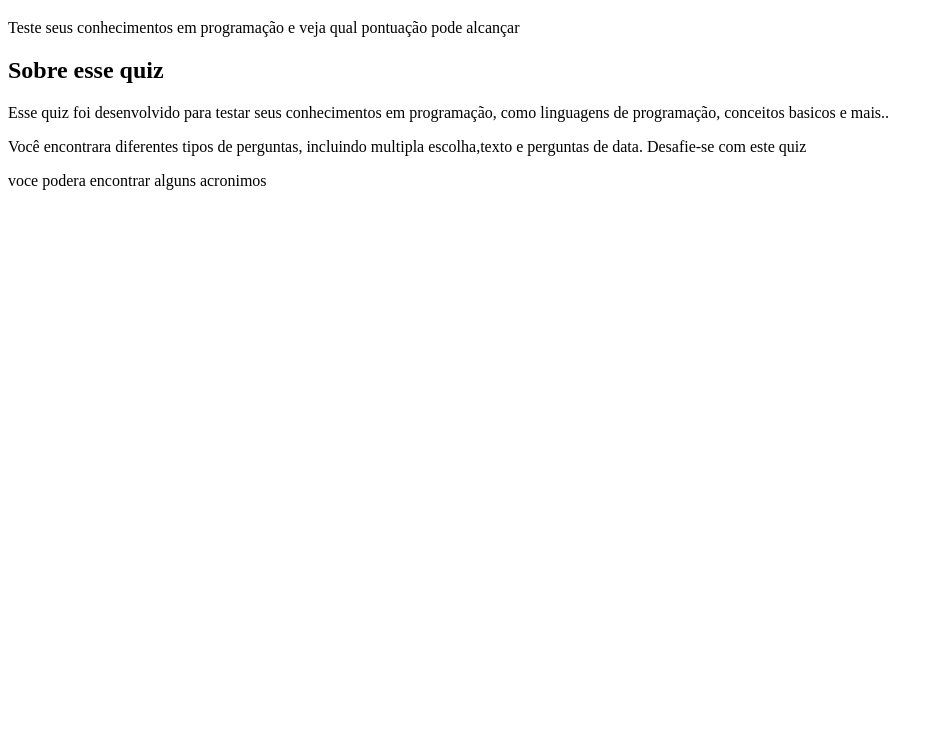
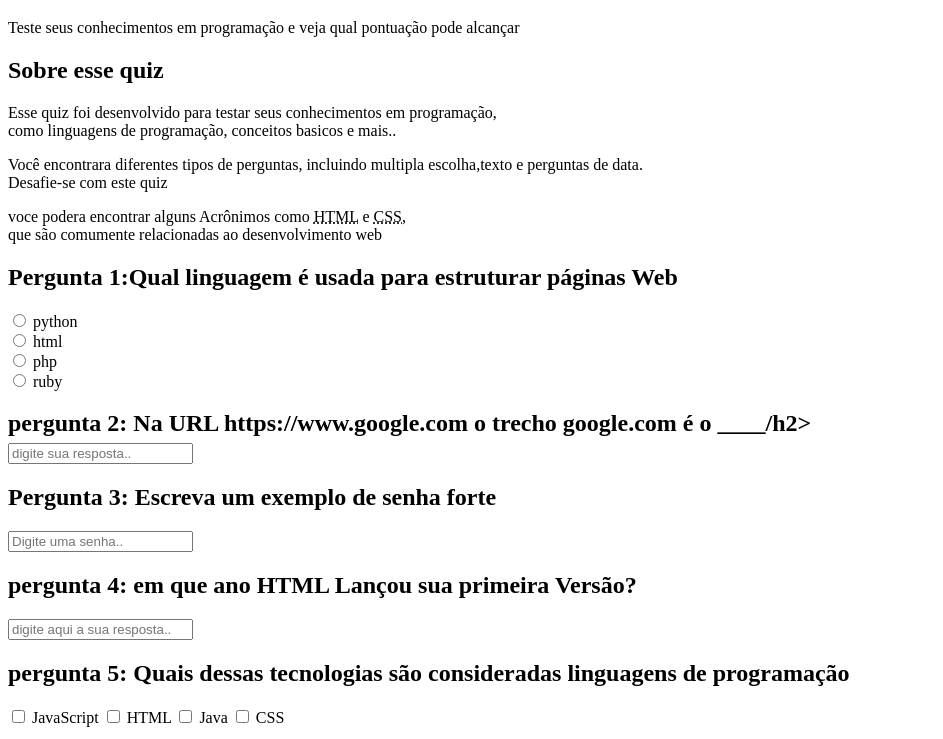
Before and after one commit to kaua-debug/proj-html, a plain HTML site: page index.html in a window 1280 px wide. Shown: the part 61-800 px from the top of the page, without its empty margins (0-943 px from the left). Drawn offline with Linux system fonts and the light colour scheme.

Commit message:
por hj so

```diff
--- a/index.html
+++ b/index.html
@@ -12,17 +12,169 @@
         e veja qual pontuação pode alcançar</p>
  </header>
  <main>
+
+
     <section>
         <h2>Sobre esse quiz</h2>
         <p>Esse quiz foi desenvolvido para testar seus
-            conhecimentos em programação, como
+            conhecimentos em programação,<br> como
             linguagens de programação, conceitos basicos e mais..</p>
             <p>Você encontrara diferentes tipos de perguntas,
-                incluindo multipla escolha,texto e perguntas de data.
+                incluindo multipla escolha,texto e perguntas de data. <br>
                 Desafie-se com este quiz
             </p>
-            <p>voce podera encontrar alguns acronimos</p>
+            <p>voce podera encontrar alguns Acrônimos como
+                <abbr title="HyperText Markup Lenguage">HTML</abbr> e
+                <abbr title="Cascading Style Sheets">CSS</abbr>, <br>
+                que são comumente relacionadas ao desenvolvimento web</p>
     </section>
- </main>
-</body>
+
+    <section>
+        <h2>Pergunta 1:Qual linguagem é usada para
+            estruturar páginas Web</h2>
+            <form>
+                <input
+                type="radio"
+                value="Python"
+                id="p1a"
+                name="pergunta 1">
+                <label for="p1a">python</label><br>
+
+                <input
+                type="radio"
+                value="Python"
+                id="p1b"
+                name="pergunta 1">
+                <label for="p1a">html</label><br>
+
+                <input
+                type="radio"
+                value="Python"
+                id="p1c"
+                name="pergunta 1">
+                <label for="p1a">php</label><br>
+
+                <input
+                type="radio"
+                value="Python"
+                id="p1d"
+                name="pergunta 1">
+                <label for="p1a">ruby</label><br>
+
+            </form>
+    </section>
+
+    <section>
+        <h2>pergunta 2: Na URL https://www.google.com o
+            trecho google.com é o ____/h2>
+            <form action="">
+
+                <input
+                type="text"
+                id="p2"
+                name="pergunta 2"
+                placeholder="digite sua resposta.."
+                >
+            </form>
+    </section>
+
+    <section>
+        <h2>Pergunta 3: Escreva um exemplo de senha forte</h2>
+
+        <form>
+            <input
+            type="password"
+            id="p3"
+            name="pergunta 3"
+            placeholder="Digite uma senha.."
+            >
+        </form>
+    </section>
+
+    <section>
+        <h2>pergunta 4: em que ano HTML Lançou sua
+            primeira Versão?
+        </h2>
+        <form>
+            <input
+            type="text"
+            id="p4"
+            name="pergunta 4"
+            placeholder="digite aqui a sua resposta..">
+        </form>
+    </section>
+
+    <section>
+        <h2>pergunta 5: Quais dessas tecnologias são
+            consideradas linguagens de programação</h2>
+
+            <form>
+                <input
+                type="checkbox"
+                id="p5a"
+                name="Pergunta5"
+                value="JavaScript"
+                >
+                <label for="p5a">JavaScript</label>
+
+                <input
+                type="checkbox"
+                id="p5a"
+                name="Pergunta5"
+                value="HTML"
+                >
+                <label for="p5a">HTML</label>
+
+                <input
+                type="checkbox"
+                id="p5a"
+                name="Pergunta5"
+                value="Java"
+                >
+                <label for="p5a">Java</label>
+
+
+                <input
+                type="checkbox"
+                id="p5a"
+                name="Pergunta5"
+                value="CSS"
+                >
+                <label for="p5a">CSS</label>
+            </form>
+
+    </section>
+
+    <section>
+        <h2>pergunta 6: Faça o upload de um arquivo
+            contendo codigo HTML</h2>
+            <form>
+                <input type="file" id="p6" name="pergunta6">
+            </form>
+    </section>
+
+    <section>
+        <h2>pergunta 7: selecione o atributo do input que
+            define o seu tipo
+        </h2>
+
+        <form>
+            <select name="pergunta7" id="p7">
+                <option value="id">id</option>
+                <option value="type">type</option>
+                <option value="placeholder">placeholder</option>
+            </select>
+        </form>
+    </section>
+
+    <section>
+        <h2>pergunta 8: Qual linguagem de programação é
+            representada pelo logotipo abaixo
+        </h2>
+
+        <img src="" alt="">
+    </section>
+
+
+
 </html>
```
